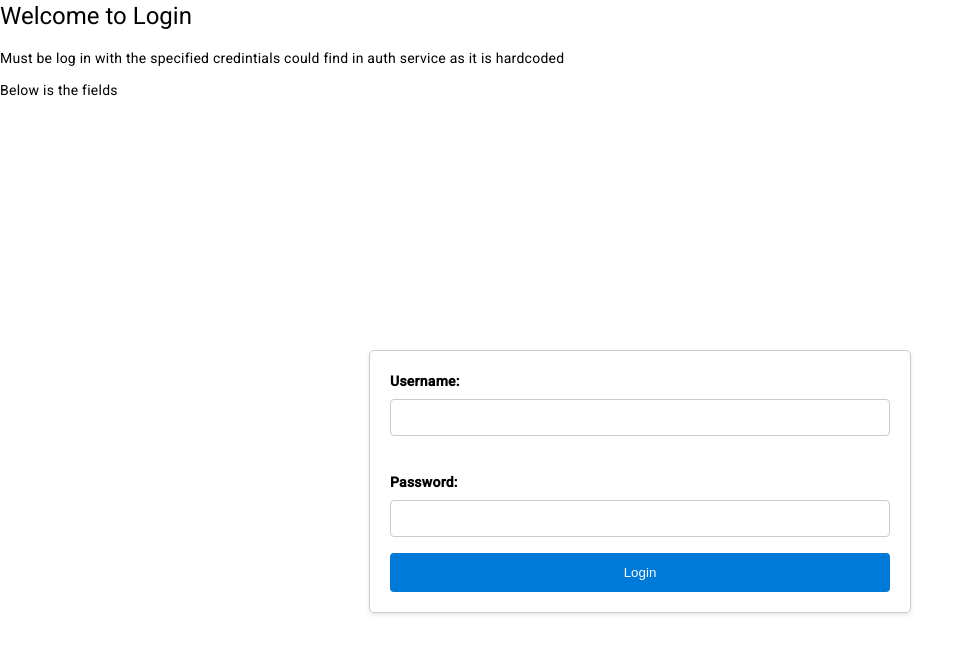
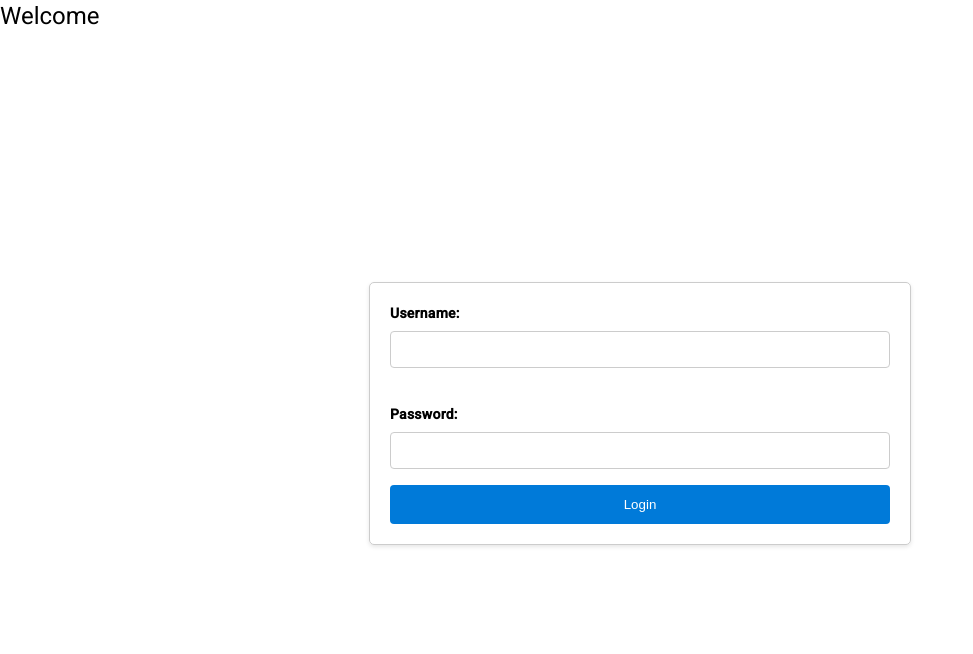
Before and after one commit to chennu-shashank/GYM-FITNESS, an Angular app: page /login in a window 1280 px wide. Shown: the top 654 px of the page, without its empty margins (0-973 px from the left). Built offline with nearby package versions, Linux system fonts and the light colour scheme.

Commit message:
Removed Heading

```diff
--- a/src/app/login/login.component.html
+++ b/src/app/login/login.component.html
@@ -1,7 +1,5 @@
 <!-- login.component.html -->
-<h1>Welcome to Login</h1>
-<p>Must be log in with the specified credintials could find in auth service as it is hardcoded</p>
-<p>Below is the fields</p>
+<h1>Welcome</h1>
 <div>
     <label>Username:</label>
     <input type="text" [(ngModel)]="username" minlength="3" name="username" #name="ngModel" required>
```
